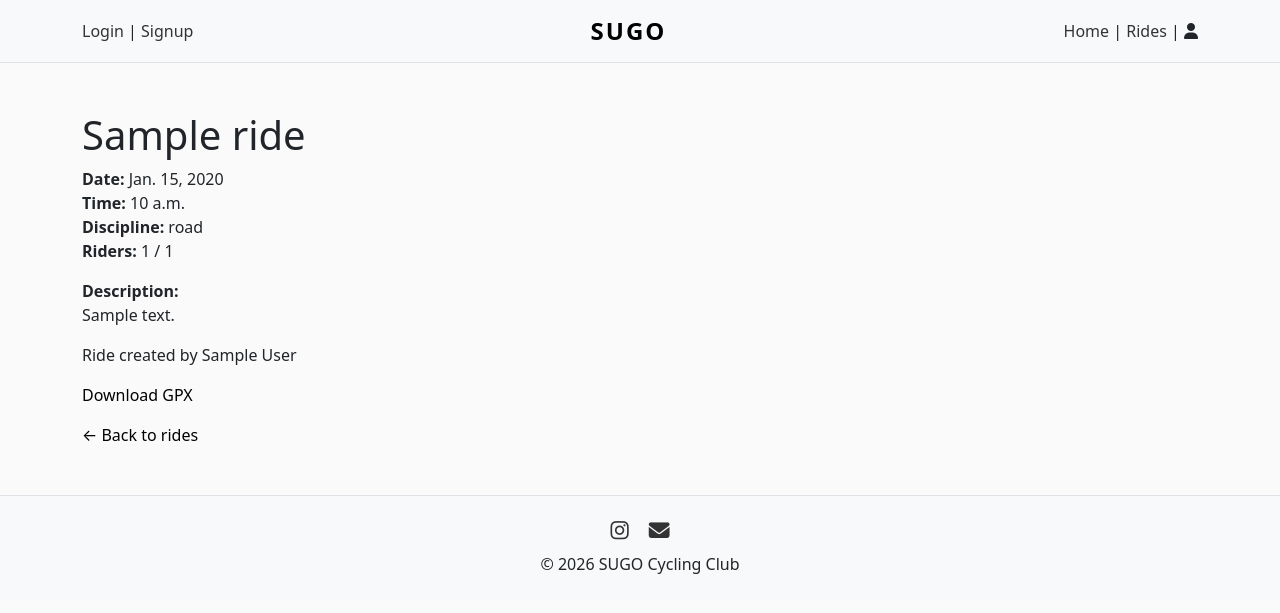
After one commit to filippo-ciucciomei/sugo-membership-waes-project, a Django app: a page that uses templates/rides/ride_detail.html in a window 1280 px wide. The commit adds this page. Shown: the top 613 px of the page. Run offline with Django 5.2, Linux system fonts and the light colour scheme; tables that the repository leaves empty hold one stand-in row (values such as "Sample post").

Commit message:
ride attendance

```diff
--- a/rides/admin.py
+++ b/rides/admin.py
@@ -1,8 +1,12 @@
 from django.contrib import admin
-from .models import Ride
+from .models import Ride, Attendance
 
 # Register your models here.
 
 @admin.register(Ride)
 class RideAdmin(admin.ModelAdmin):
     list_display = ("title", "slug", "date", "time", "discipline", "user")
+
+@admin.register(Attendance)
+class AttendanceAdmin(admin.ModelAdmin):
+    list_display = ("user", "ride", "joined_at")
--- a/rides/models.py
+++ b/rides/models.py
@@ -49,3 +49,21 @@ class Ride(models.Model):
             super().save(*args, **kwargs)  # first save to get ID
             self.slug = f"{slugify(self.title)}-{self.id}"
         super().save(*args, **kwargs)
+
+
+
+class Attendance(models.Model):
+    user = models.ForeignKey(
+        settings.AUTH_USER_MODEL,
+        on_delete=models.CASCADE,
+        related_name="attendances"
+    )
+    ride = models.ForeignKey(
+        Ride,
+        on_delete=models.CASCADE,
+        related_name="attendances"
+    )
+    joined_at = models.DateTimeField(auto_now_add=True)
+
+    class Meta:
+        unique_together = ("user", "ride")
--- /dev/null
+++ b/rides/urls.py
@@ -0,0 +1,9 @@
+from django.urls import path
+from .views import RideListView, RideDetailView, join_ride, leave_ride
+
+urlpatterns = [
+    path("", RideListView.as_view(), name="ride_list"),
+    path("<slug:slug>/", RideDetailView.as_view(), name="ride_detail"),
+    path("<slug:slug>/join/", join_ride, name="join_ride"),
+    path("<slug:slug>/leave/", leave_ride, name="leave_ride"),
+]
--- a/rides/views.py
+++ b/rides/views.py
@@ -1,6 +1,61 @@
 from django.shortcuts import render
+from django.views.generic import ListView, DetailView
+from django.utils import timezone
+from .models import Ride, Attendance
+from django.shortcuts import get_object_or_404, redirect
 
 # Create your views here.
 
 def home(request):
     return render(request, "home.html")
+
+class RideListView(ListView):
+    model = Ride
+    template_name = "rides/ride_list.html"
+    context_object_name = "rides"
+
+    def get_queryset(self):
+        today = timezone.now().date()
+        return Ride.objects.filter(date__gte=today).order_by("date", "time")
+
+
+class RideDetailView(DetailView):
+    model = Ride
+    template_name = "rides/ride_detail.html"
+    context_object_name = "ride"
+
+    def get_context_data(self, **kwargs):
+        context = super().get_context_data(**kwargs)
+        ride = self.get_object()
+
+        if self.request.user.is_authenticated:
+            context["already_joined"] = Attendance.objects.filter(
+                user=self.request.user,
+                ride=ride
+            ).exists()
+        else:
+            context["already_joined"] = False
+
+        return context
+
+
+def join_ride(request, slug):
+    ride = get_object_or_404(Ride, slug=slug)
+
+    Attendance.objects.get_or_create(
+        user=request.user,
+        ride=ride
+    )
+
+    return redirect("ride_detail", slug=ride.slug)
+
+
+def leave_ride(request, slug):
+    ride = get_object_or_404(Ride, slug=slug)
+
+    Attendance.objects.filter(
+        user=request.user,
+        ride=ride
+    ).delete()
+
+    return redirect("ride_detail", slug=ride.slug)
--- a/static/css/style.css
+++ b/static/css/style.css
@@ -38,3 +38,8 @@ footer i:hover {
 .home-intro {
     max-width: 700px;
 }
+
+a {
+    color: #000000;
+    text-decoration: none;
+}
--- a/sugo/urls.py
+++ b/sugo/urls.py
@@ -23,4 +23,5 @@ urlpatterns = [
     path('admin/', admin.site.urls),
     path('accounts/', include('allauth.urls')),
     path('', home, name='home'),
+    path("rides/", include("rides.urls")),
 ]
--- /dev/null
+++ b/templates/rides/ride_detail.html
@@ -0,0 +1,61 @@
+{% extends "base.html" %}
+
+{% block content %}
+
+<h1>{{ ride.title }}</h1>
+
+<p>
+    <strong>Date:</strong> {{ ride.date }} <br>
+    <strong>Time:</strong> {{ ride.time }} <br>
+    <strong>Discipline:</strong> {{ ride.discipline }} <br>
+    <strong>Riders:</strong> {{ ride.attendances.count }} / {{ ride.max_riders }}
+</p>
+
+
+{% if user.is_authenticated %}
+
+    {% if already_joined %}
+
+    <p>
+       <a href="{% url 'leave_ride' ride.slug %}">
+           <button type="button">Leave Ride</button>
+       </a>
+    </p>
+
+    {% elif ride.attendances.count >= ride.max_riders %}
+
+    <p><strong>Ride Full</strong></p>
+
+    {% else %}
+
+    <p>
+        <a href="{% url 'join_ride' ride.slug %}">
+            <button type="button">Join Ride</button>
+        </a>
+    </p>
+
+    {% endif %}
+
+{% endif %}
+
+
+<p>
+    <strong>Description:</strong><br>
+    {{ ride.description }}
+</p>
+
+<p>
+    Ride created by {{ ride.user.first_name }} {{ ride.user.last_name }}
+</p>
+
+{% if ride.gpx_file %}
+<p>
+    <a href="{{ ride.gpx_file.url }}">Download GPX</a>
+</p>
+{% endif %}
+
+<p>
+    <a href="{% url 'ride_list' %}">← Back to rides</a>
+</p>
+
+{% endblock %}
```
Also changed, not shown: templates/rides/ride_list.html (added, +41 -0 lines), rides/migrations/0004_attendance.py (added), rides/migrations/0005_alter_attendance_unique_together.py (added).
